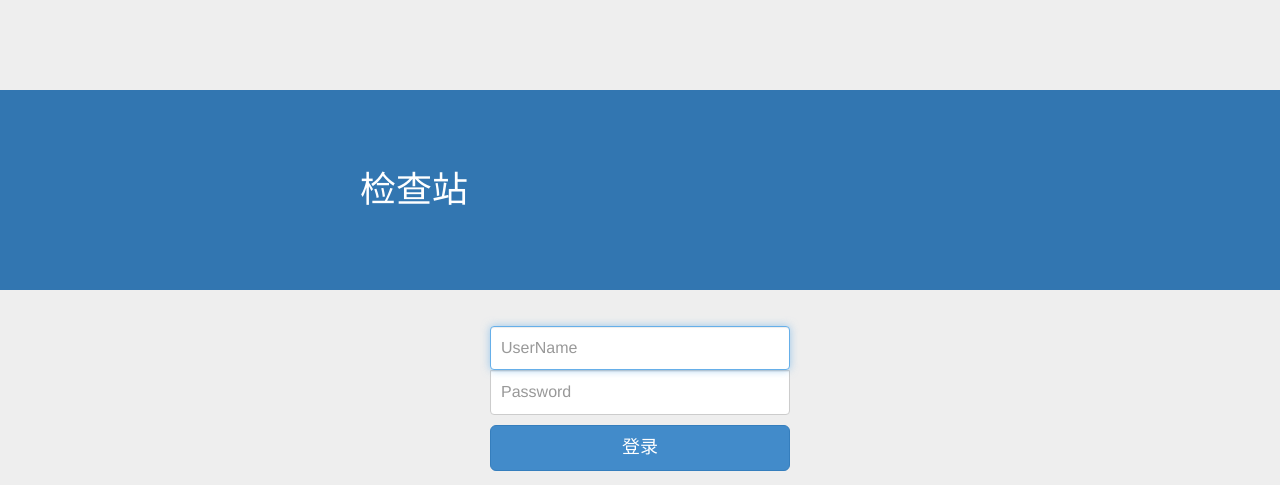
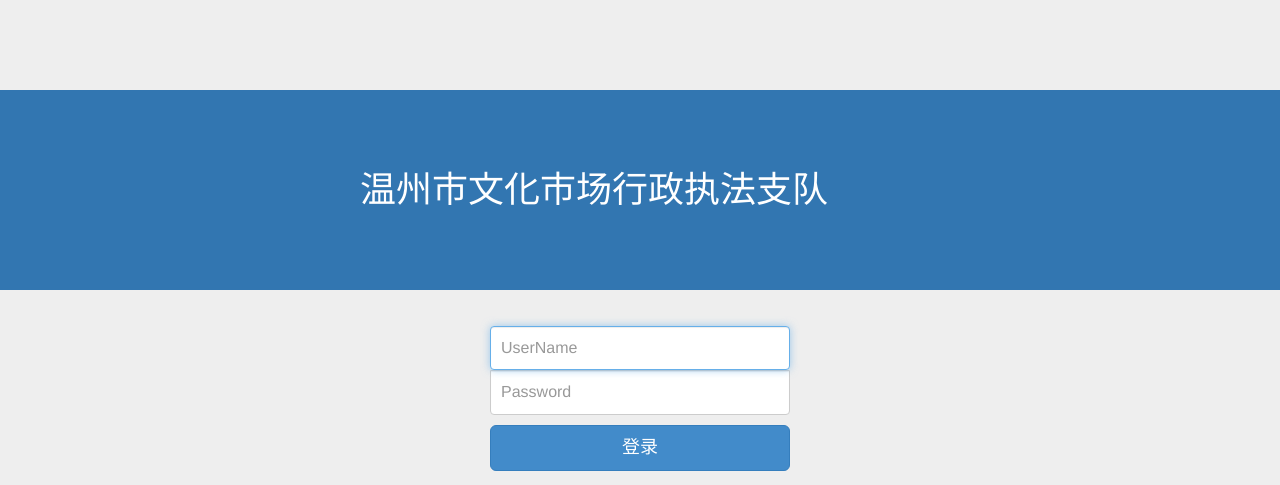
Before and after one commit to Mark-Shine/station, a Django app: template wzauth/templates/login.html in a window 1280 px wide. Shown: the top 485 px of the page. Run offline with Django 3.2, Linux system fonts and the light colour scheme; the template is opened without the code that fills it, so the values that code supplies are empty; some libraries are stand-ins or nearby versions.

Commit message:
修改title, 修改log时间为本地时间

```diff
--- a/cohost/models.py
+++ b/cohost/models.py
@@ -114,6 +114,6 @@ class DataActionRecord(models.Model):
         form = {}
         form['user'] = user
         form['data'] = instance
-        form['time'] = timezone.localtime(timezone.now())
+        form['time'] =  timezone.localtime(timezone.now())
         form['action'] = action
         acrecord, created = DataActionRecord.objects.get_or_create(**form)
--- a/cohost/templates/base.html
+++ b/cohost/templates/base.html
@@ -5,7 +5,7 @@
 <head>
     <meta charset="utf-8">
     <meta name="viewport" content="width=device-width, initial-scale=1.0">
-    <title>ip2host</title>
+    <title>温州市文化市场行政执法支队</title>
     <link href="{{STATIC_PREFIX}}bootstrap/dist/css/bootstrap.css" rel="stylesheet">
     <link href="{{STATIC_PREFIX}}bootstrap/dist/css/dashboard.css" rel="stylesheet">
     <script src="{{STATIC_PREFIX}}jquery/jquery.js"></script>
@@ -23,7 +23,7 @@
                 <span class="icon-bar"></span>
                 <span class="icon-bar"></span>
               </button>
-              <a class="navbar-brand" href="#">检查站</a>
+              <a class="navbar-brand" href="#">温州市文化市场行政执法支队</a>
             </div>
             <div class="navbar-collapse collapse">
               <ul class="nav navbar-nav navbar-right">
--- a/cohost/templates/cohost/logs.html
+++ b/cohost/templates/cohost/logs.html
@@ -16,14 +16,14 @@
         </tr>
       </thead>
       <tbody>
-        {% for w in objects reversed %}
+        {% for w in objects %}
         <tr>
           <td>{{forloop.counter}}</td>
           <td>{{w.user.username}}</td>
           <td>{{w.action}}</td>
           <td> <button type="button" class="btn btn-sm btn-link popover-dismiss" data-toggle="popover"  title="处理意见" data-content="{{w.data.beizhu}}">{{w.data.uri}}-{{w.data.title}}</button> </td>
           <td>{{w.data.get_state_display}}</td>
-          <td>{{w.time|localtime|date:"Y-m-d H:i"}}</td>
+          <td>{{w.time|date:"Y-m-d H:i"}}</td>
         </tr>
 
         {% empty %}
--- a/wzauth/templates/login.html
+++ b/wzauth/templates/login.html
@@ -6,7 +6,8 @@
     <meta charset="utf-8">
     <meta http-equiv="X-UA-Compatible" content="IE=edge">
     <meta name="viewport" content="width=device-width, initial-scale=1">
-    <meta name="description" content="煎茶">
+    <title>温州市文化市场行政执法支队</title>
+    <meta name="description" content="温州市文化市场行政执法支队">
     <meta name="author" content="Mark">
     <link href="{{STATIC_PREFIX}}bootstrap/dist/css/bootstrap.css" rel="stylesheet">
     <link href="{{STATIC_PREFIX}}bootstrap/dist/css/dashboard.css" rel="stylesheet">
@@ -37,7 +38,7 @@
     <div class="page-header signin-header" >
 
            <h1>
-            检查站
+            温州市文化市场行政执法支队
             </h1>
     </div>
     <div class="container" style="min-height: 400px">
```
Also changed, not shown: cohost/views.py (+9 -2 lines).
